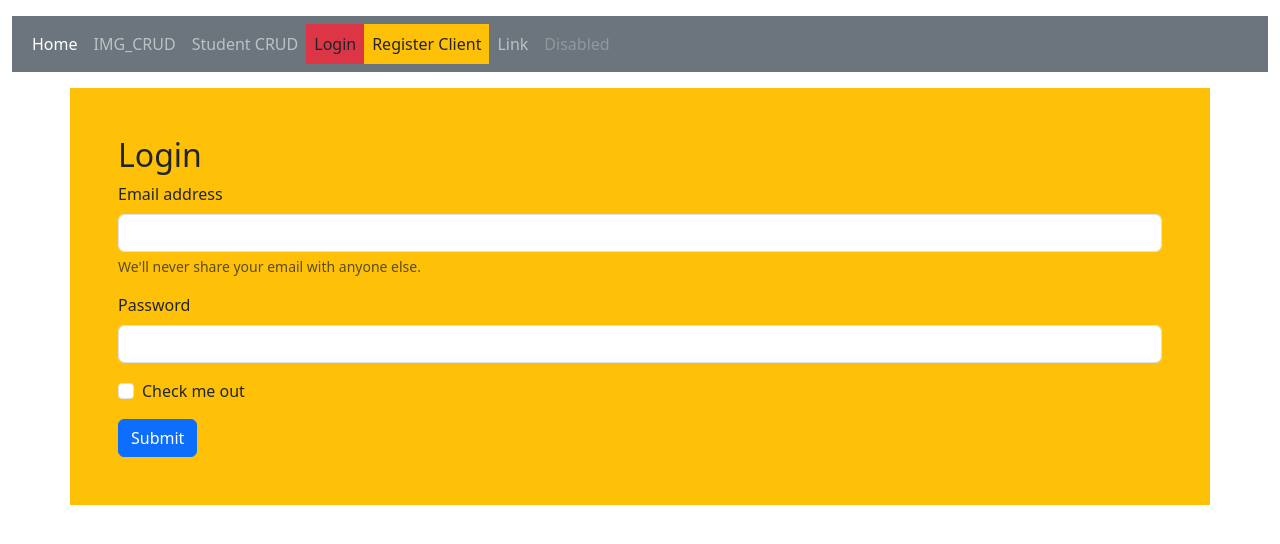
After one commit to kaustubh2802/imgCRUD, a CodeIgniter app: the page made by application/views/login.php in a window 1280 px wide. The commit adds this page. Shown: the top 544 px of the page. Run offline with CodeIgniter, Linux system fonts and the light colour scheme; some libraries are stand-ins or nearby versions.

Commit message:
login using form action POST

```diff
--- a/application/config/config.php
+++ b/application/config/config.php
@@ -36,7 +36,8 @@ $config['base_url'] = 'http://localhost:8000/';
 | variable so that it is blank.
 |
 */
-$config['index_page'] = 'index.php';
+$config['index_page'] = '';
+// $config['index_page'] = 'index.php';
 
 /*
 |--------------------------------------------------------------------------
--- /dev/null
+++ b/application/views/login.php
@@ -0,0 +1,50 @@
+<!DOCTYPE html>
+<html lang="en">
+<head>
+    <meta charset="UTF-8">
+    <meta name="viewport" content="width=device-width, initial-scale=1.0">
+    <title>Login</title>
+    <?php require('navbar.php');?>
+
+</head>
+<body>
+    <!-- <h2>Login</h2>
+    < ?php if(isset($error)) { echo '<p style="color:red;">' . $error . '</p>'; } ?>
+
+    <form action="< ?php echo base_url('auth/login'); ?>" method="post">
+        <label for="username">Username:</label>
+        <input type="text" name="username" required><br>
+
+        <label for="password">Password:</label>
+        <input type="password" name="password" required><br>
+
+        <input type="submit" name="submit" value="Login">
+    </form> -->
+<!-- </body>
+</html> -->
+
+
+<div class="container mt-3 p-5 bg-warning">
+    <form action="<?php echo base_url('auth/login'); ?>" method="post">
+    <div class="mb-3">
+    <h2>Login</h2>
+    <?php if(isset($error)) { echo '<p style="color:red;">' . $error . '</p>'; } ?>
+
+        <label for="exampleInputEmail1" class="form-label">Email address</label>
+        <input type="text" name="username" class="form-control" id="exampleInputEmail1" aria-describedby="emailHelp">
+        <div id="emailHelp" class="form-text">We'll never share your email with anyone else.</div>
+    </div>
+    <div class="mb-3">
+        <label for="exampleInputPassword1" class="form-label">Password</label>
+        <input type="password" name="password" class="form-control" id="exampleInputPassword1">
+    </div>
+    <div class="mb-3 form-check">
+        <input type="checkbox" class="form-check-input" id="exampleCheck1">
+        <label class="form-check-label" for="exampleCheck1">Check me out</label>
+    </div>
+    <button type="submit" class="btn btn-primary" name="submit" value="Login">Submit</button>
+    </form>
+</div>
+
+</body>
+</html>
--- a/application/views/navbar.php
+++ b/application/views/navbar.php
@@ -31,8 +31,11 @@
                 <li class="nav-item">
                     <a class="nav-link" href="<?php echo base_url('Student/index'); ?>">Student CRUD</a>
                 </li>
-                <li class="nav-item">
-                    <a class="nav-link" href="<?php echo base_url('client/index'); ?>">Client CRUD</a>
+                <li class="nav-item bg-danger">
+                    <a class="nav-link text-dark" href="<?php echo base_url('auth/login'); ?>">Login</a>
+                </li>
+                <li class="nav-item bg-warning">
+                    <a class="nav-link text-dark" href="<?php echo base_url('client/index'); ?>">Register Client</a>
                 </li>
                 <li class="nav-item">
                     <a class="nav-link" href="#">Link</a>
```
Also changed, not shown: application/controllers/Auth.php (added, +50 -0 lines), application/controllers/Dashboard.php (added, +19 -0 lines), application/models/Auth_model.php (added, +17 -0 lines), application/views/dashboard.php (added, +35 -0 lines), uploads/b1.png (added), uploads/d.png (added).
